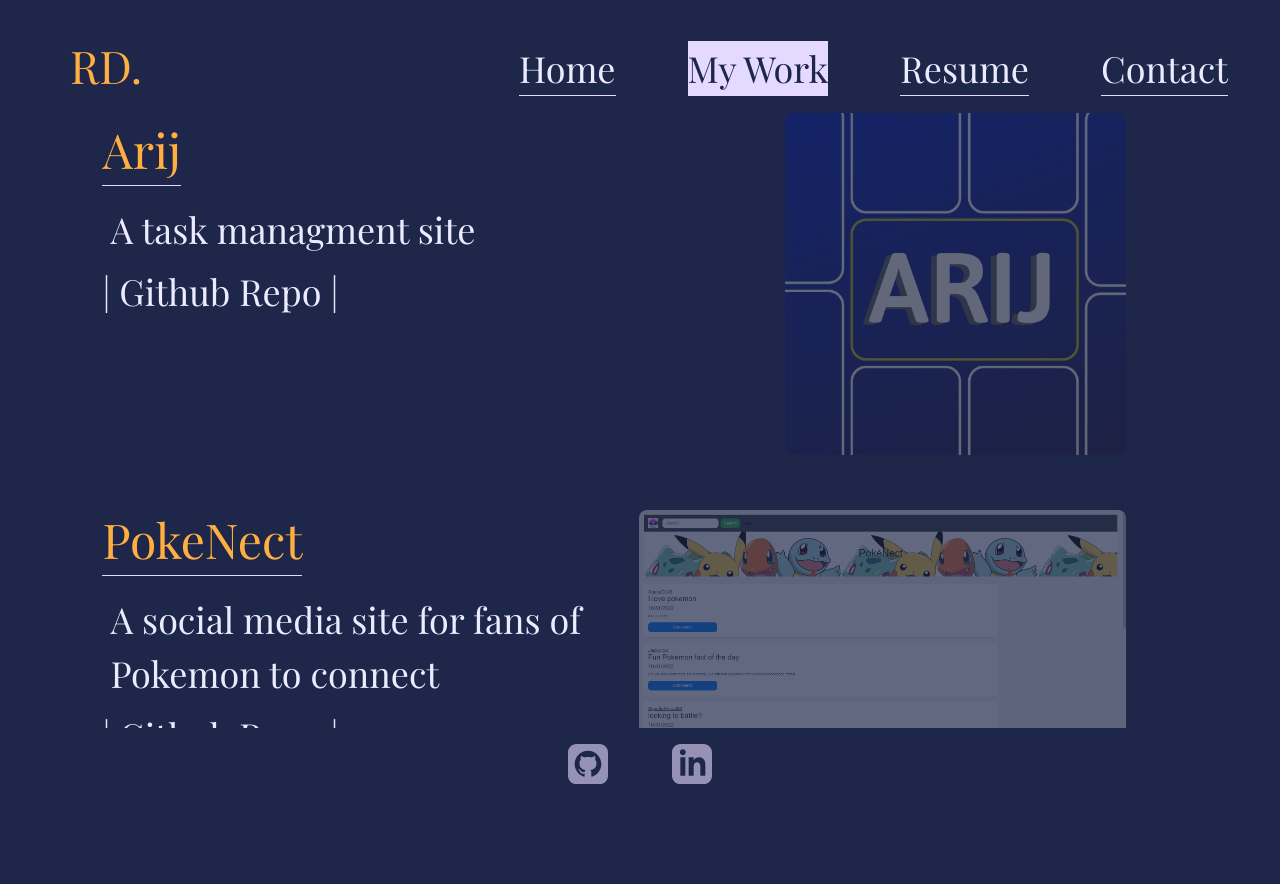
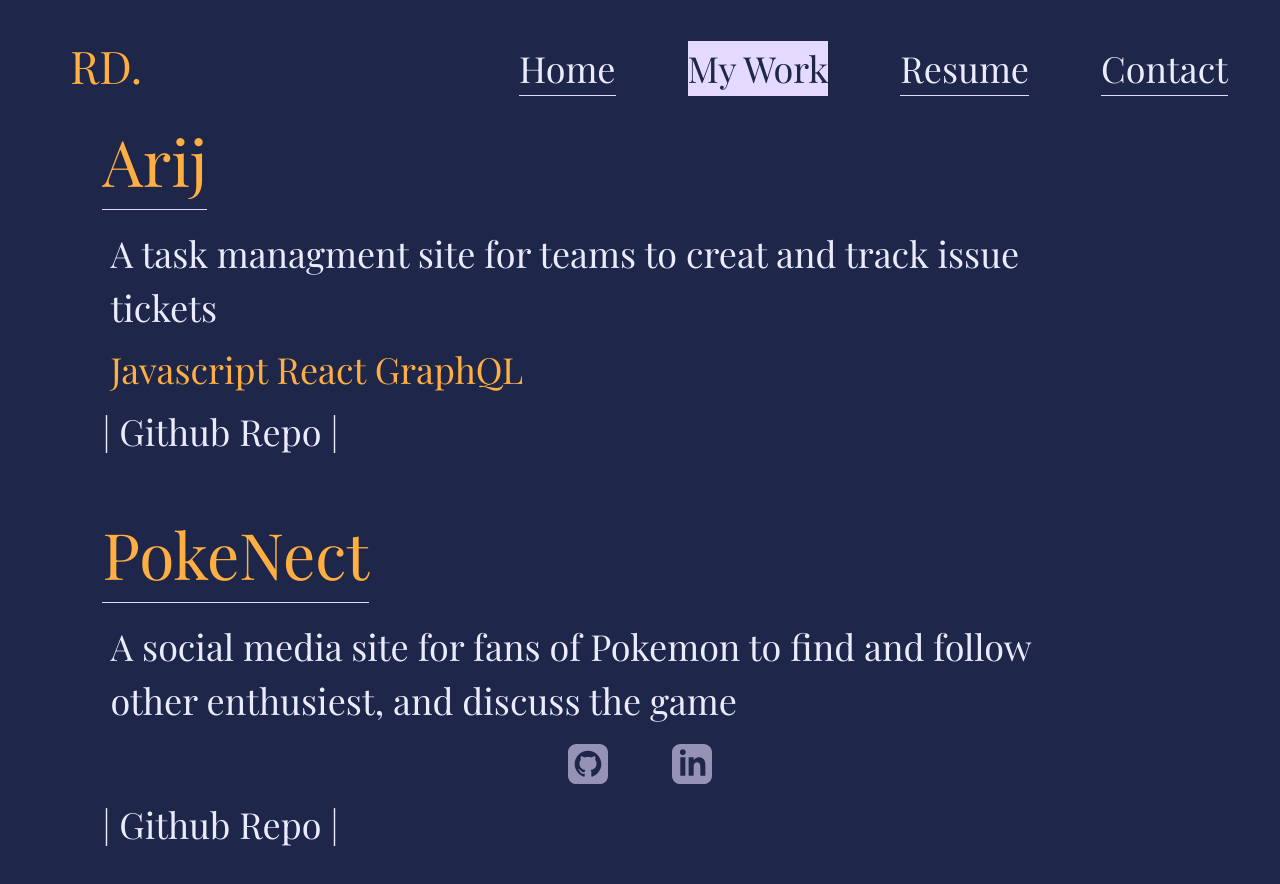
Before and after one commit to ReeceDevenney/Reece-Devenney-Portfolio, a React (Create React App) app: page / in a window 1280 px wide. Both pictures are taken after a click on the item "My Work". Shown: the top 884 px of the page. Built offline with nearby package versions, Linux system fonts and the light colour scheme.

Commit message:
updated the my work page

```diff
--- a/src/components/Mywork/index.js
+++ b/src/components/Mywork/index.js
@@ -4,17 +4,17 @@ function Mywork() {
     const [projects] = useState([
         {
             name: 'Arij',
-            description: 'A task managment site',
+            description: 'A task managment site for teams to creat and track issue tickets',
             live: 'https://pacific-cliffs-88620.herokuapp.com/',
             github: 'https://github.com/Jstelzl/arij',
-            picture: require(`../../img/Mywork/Arij.png`)
+            tech: "Javascript React GraphQL"
         },
         {
             name: 'PokeNect',
-            description: 'A social media site for fans of Pokemon to connect',
+            description: 'A social media site for fans of Pokemon to find and follow other enthusiest, and discuss the game',
             live: 'https://dry-wildwood-44635.herokuapp.com/',
             github: 'https://github.com/PDismore/PokeNect',
-            picture: require(`../../img/Mywork/Pokenect.png`)
+            tech: "Javascript SQL"
         }
 
     ])
@@ -25,9 +25,9 @@ function Mywork() {
                     <div className="projectText">
                         <a href={project.live} target='_blank' rel="noreferrer"><h2>{project.name}</h2></a>
                         <p>{project.description}</p>
+                        <p className="techUsed">{project.tech}</p>
                         <a href={project.github} target='_blank' rel="noreferrer">| Github Repo |</a>
                     </div>
-                    <a className="projectImg" href={project.live} target='_blank' rel="noreferrer"><img src={project.picture} alt='preview of project' className="projectImg2"></img></a>
                 </div>
             ))}
         </div>
--- a/src/index.css
+++ b/src/index.css
@@ -48,7 +48,7 @@ h2 {
   text-align: center;
   display: inline-block;
   margin-bottom: 8px;
-  font-size: 48px;
+  font-size: 64px;
 }
 
 h1{
@@ -157,8 +157,8 @@ button:hover {
 }
 
 .projectText {
-width: 200%;
-margin-right: 16px;
+width: 100%;
+margin: auto;
 }
 
 .projectImg {
@@ -241,6 +241,10 @@ margin-right: 16px;
   margin-bottom: 20px;
 }
 
+.techUsed{
+  color: #FFAE42;
+}
+
 #headshot {
   margin: auto 0px;
   width: 350px;
```
